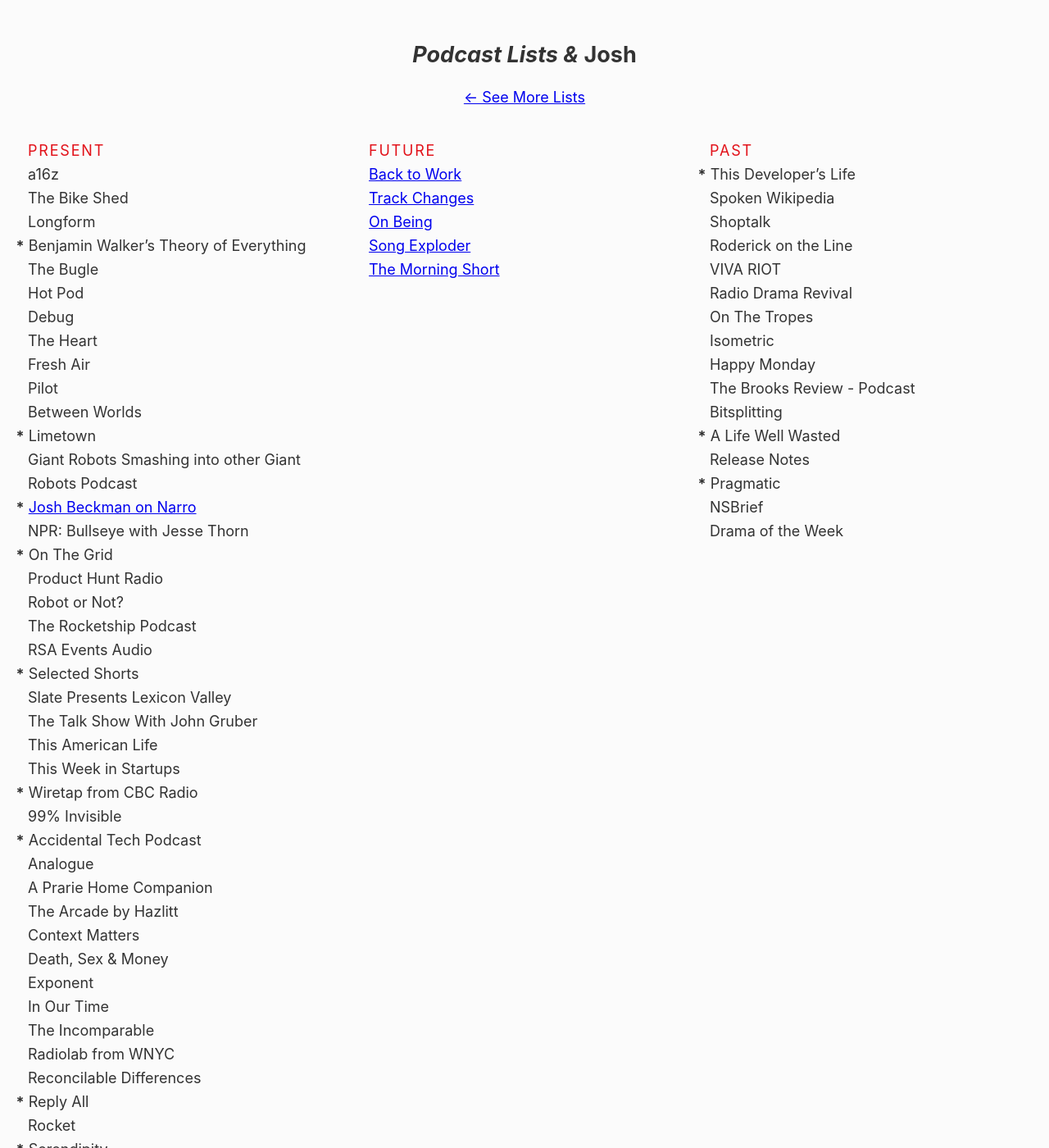
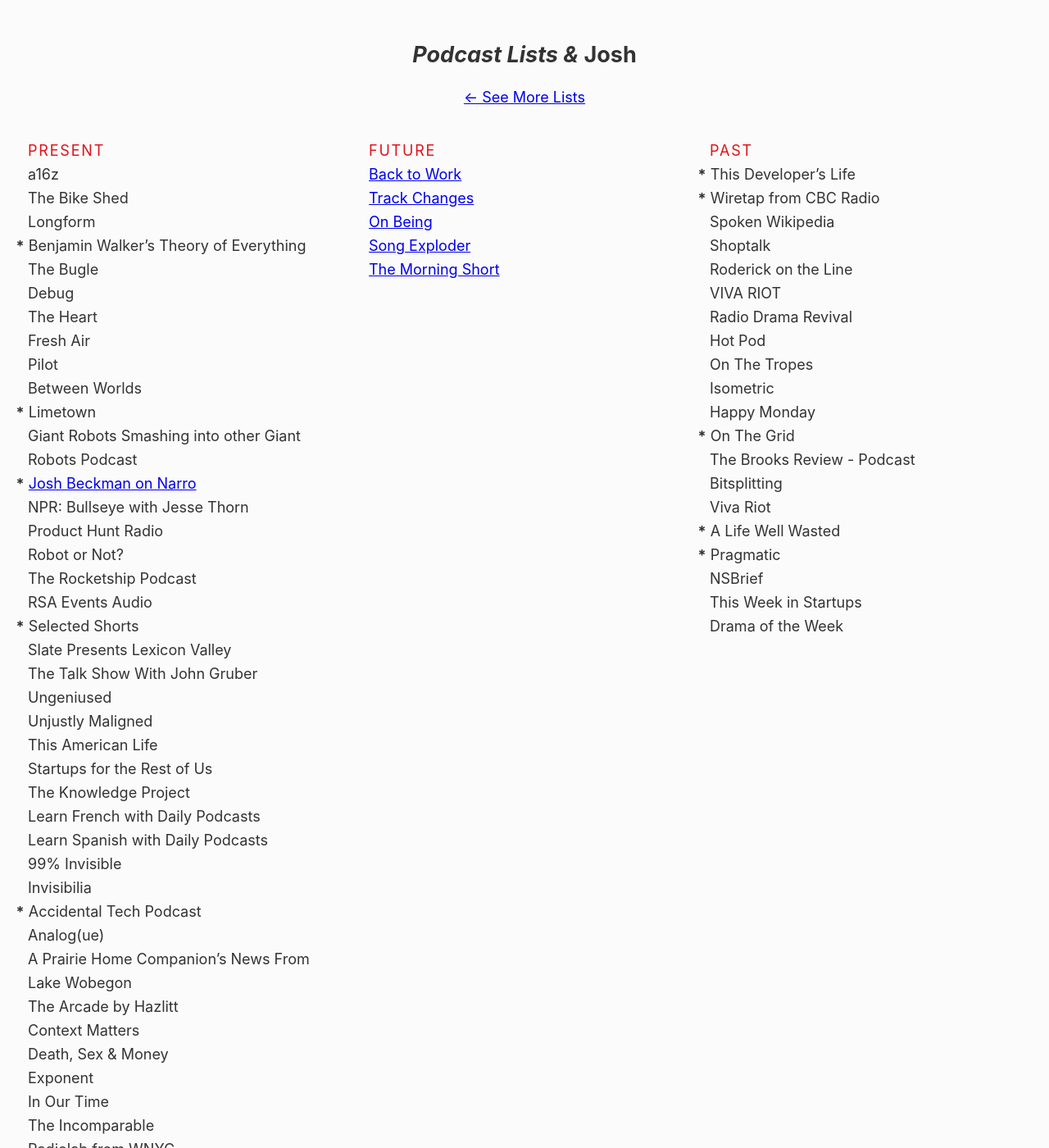
Before and after one commit to joshbeckman/andjosh.github.io, a Jekyll site: the page built from _lists/podcast-lists.md, in a window 1280 px wide and 1400 px high. Shown: the whole window at 82% size. Built offline with Jekyll 4.4.1, drawn with Linux system fonts in a browser that asks for light colours; some of the changed text lies outside the part shown.

Commit message:
Update podcasts

```diff
--- a/_lists/podcast-lists.md
+++ b/_lists/podcast-lists.md
@@ -19,7 +18,6 @@
 - Giant Robots Smashing into other Giant Robots Podcast
 - __*__ [Josh Beckman on Narro](http://narro.co)
 - NPR: Bullseye with Jesse Thorn
-- __*__ On The Grid
 - Product Hunt Radio
 - Robot or Not?
 - The Rocketship Podcast
@@ -27,13 +25,18 @@
 - __*__ Selected Shorts
 - Slate Presents Lexicon Valley
 - The Talk Show With John Gruber
+- Ungeniused
+- Unjustly Maligned
 - This American Life
-- This Week in Startups
-- __*__ Wiretap from CBC Radio
+- Startups for the Rest of Us
+- The Knowledge Project
+- Learn French with Daily Podcasts
+- Learn Spanish with Daily Podcasts
 - 99% Invisible
+- Invisibilia
 - __*__ Accidental Tech Podcast
-- Analogue
-- A Prarie Home Companion
+- Analog(ue)
+- A Prairie Home Companion's News From Lake Wobegon
 - The Arcade by Hazlitt
 - Context Matters
 - Death, Sex & Money
@@ -49,10 +52,15 @@
 - Startup Podcast
 - [Zephyr](https://soundcloud.com/zephyrpodcast) _Krishna and Me_
 - The Web Ahead
-- The Memory Palace
+- __*__ The Memory Palace
 - You Made it Weird
 - Serial
 - Hanselminutes
+- Clockwise
+- DN FM
+- Planet Money
+- Release Notes
+- Under the Radar
 
 <!-- list two -->
 - [Back to Work](http://5by5.tv/b2w)
@@ -63,18 +71,22 @@
 
 <!-- list three -->
 - __*__ This Developer's Life
+- __*__ Wiretap from CBC Radio
 - Spoken Wikipedia
 - Shoptalk
 - Roderick on the Line
 - VIVA RIOT
 - Radio Drama Revival
+- Hot Pod
 - On The Tropes
 - Isometric
 - Happy Monday
+- __*__ On The Grid
 - The Brooks Review - Podcast
 - Bitsplitting
+- Viva Riot
 - __*__ A Life Well Wasted
-- Release Notes
 - __*__ Pragmatic
 - NSBrief
+- This Week in Startups
 - Drama of the Week
```
Also changed, not shown: other parts of _lists/podcast-lists.md (+0 -1 lines).
